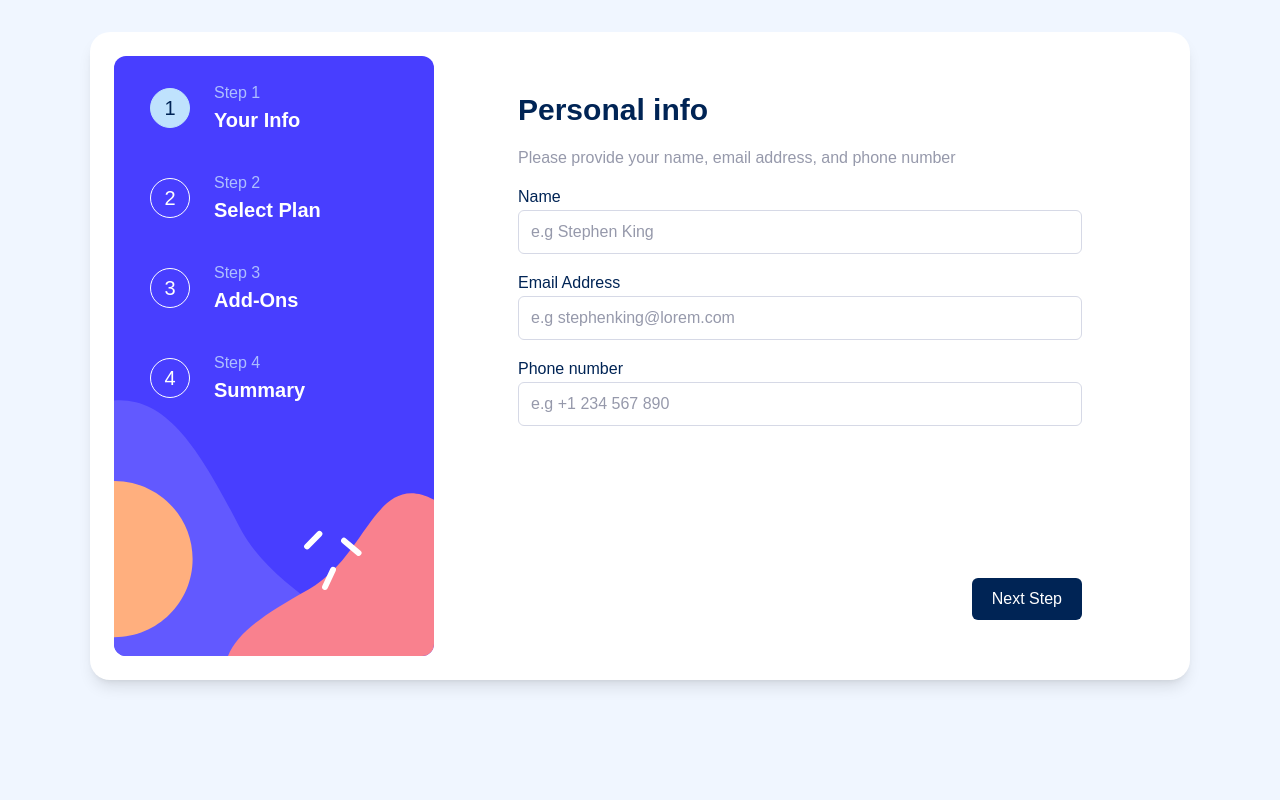
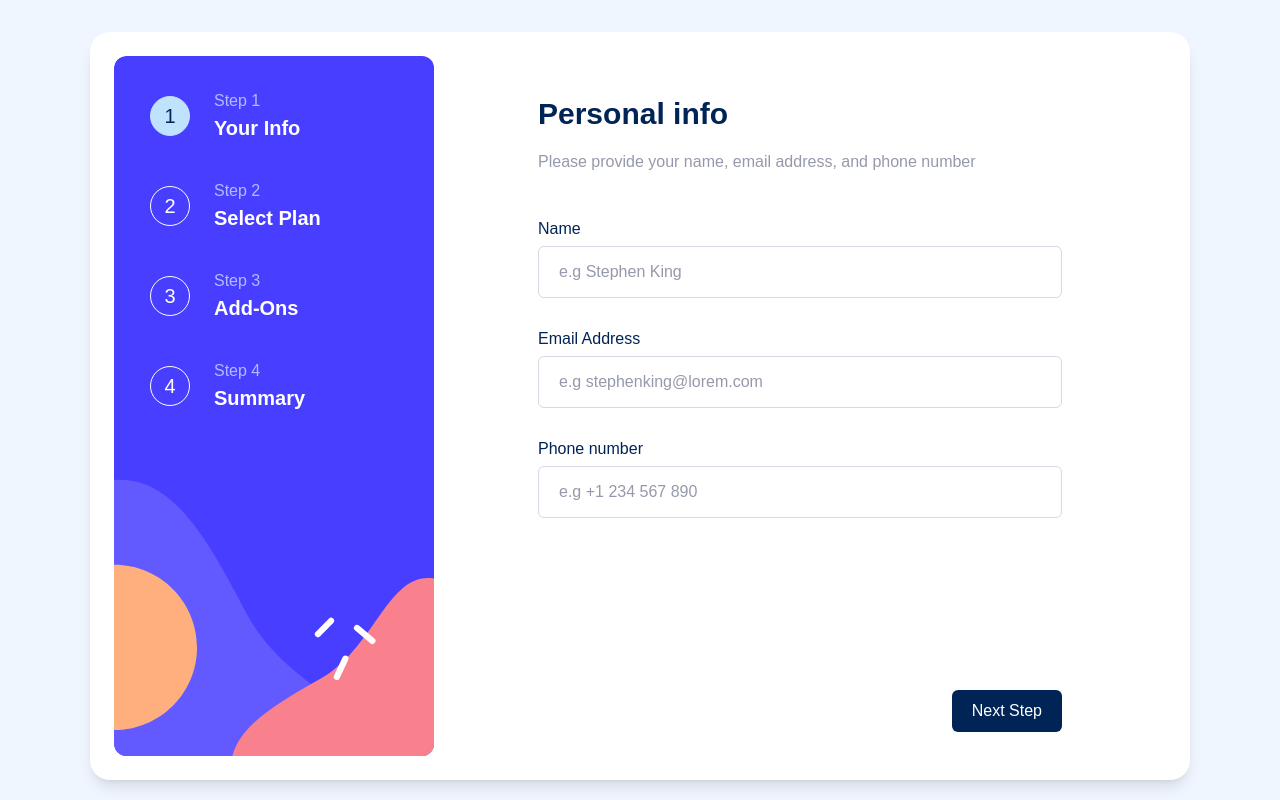
Before and after one commit to eugenederii/step-form, a React (Create React App) app: page / in a window 1280 px wide. Built offline with nearby package versions, Linux system fonts and the light colour scheme.

Commit message:
fix: fix view

```diff
--- a/src/components/input-plan-card/input-plan-card.tsx
+++ b/src/components/input-plan-card/input-plan-card.tsx
@@ -14,7 +14,7 @@ export const InputPlanCard: FC<InputPlanCardProps> = ({
 }) => {
   return (
     <label
-      className={`w-full flex md:flex-col gap-4 p-4 md:p-6 rounded-md border border-solid border-light-gray transition-all duration-800 cursor-pointer hover:border-purp-blue  ${
+      className={`w-full flex md:flex-col gap-4 p-4 md:p-6 rounded-lg border border-solid border-light-gray transition-all duration-800 cursor-pointer hover:border-purp-blue  ${
         checked ? "border-purp-blue" : "border-light-gray "
       }`}
     >
--- a/src/components/input/input.tsx
+++ b/src/components/input/input.tsx
@@ -12,7 +12,7 @@ export const Input = forwardRef<HTMLInputElement, InputProps>(
           id={name}
           name={name}
           ref={ref}
-          className={`w-full border placeholder:text-cool-gray font-medium placeholder:focus:text-marine border-solid  mt-1 duration-400 transition-colors outline-none shadow-none hover:border-marine rounded-md ease-linear focus:border-purp-blue px-3 py-3 ${
+          className={`w-full border placeholder:text-cool-gray font-medium placeholder:focus:text-marine border-solid  mt-1 md:mt-2 duration-400 transition-colors outline-none shadow-none hover:border-marine rounded-md ease-linear focus:border-purp-blue px-3 md:px-5 py-3 md:py-4 ${
             error ? "border-berry-red" : "border-light-gray"
           }`}
           {...props}
--- a/src/components/stepIndicator/stepIndicator.tsx
+++ b/src/components/stepIndicator/stepIndicator.tsx
@@ -12,14 +12,14 @@ export const StepIndicator: React.FC<StepIndicatorProps> = ({
   const steps = ["Your Info", "Select Plan", "Add-Ons", "Summary"];
 
   return (
-    <div className="relative w-full h-[25vh] md:h-[600px] md:max-w-[320px] ">
+    <div className="relative w-full h-[25vh] md:h-[700px] md:max-w-[320px] ">
       <img
         className="absolute w-full h-full object-cover object-[0%_90%] z-0 md:rounded-xl"
         src={bg}
         alt="bg"
       />
 
-      <div className="flex md:flex-col justify-center md:ml-4 gap-4 md:gap-6 text-center pt-3 pl-5 relative z-10">
+      <div className="flex md:flex-col justify-center md:ml-4 gap-4 md:gap-6 text-center pt-5 pl-5 relative z-10">
         {steps.map((step, index) => (
           <div className="flex  md:gap-6" key={index}>
             <div
--- a/src/pages/page-add-ons/page-add-ons.tsx
+++ b/src/pages/page-add-ons/page-add-ons.tsx
@@ -64,7 +64,7 @@ export const PageAddOns: FC<PageAddOnsProps> = ({
   return (
     <form
       onSubmit={handleContinue}
-      className="bg-white h-full flex flex-col justify-between gap-5 w-full rounded-lg shadow-xl md:shadow-none py-9 px-7"
+      className="bg-white h-full flex flex-col justify-between gap-5 w-full rounded-lg shadow-xl md:shadow-none md:pt-10 py-9 md:py-6 px-7 md:px-12"
     >
       <div className="flex flex-col gap-4">
         <h2 className="text-marine text-3xl font-semibold">Pick add-ons</h2>
--- a/src/pages/page-finish/page-finish.tsx
+++ b/src/pages/page-finish/page-finish.tsx
@@ -31,7 +31,7 @@ export const PageFinish: FC<PageFinishProps> = ({ onBack }) => {
   return (
     <form
       onSubmit={handleSubmit(onSubmit)}
-      className="bg-white h-full flex flex-col justify-between w-full rounded-lg shadow-xl md:shadow-none py-9 px-7"
+      className="bg-white h-full flex flex-col justify-between w-full rounded-lg shadow-xl md:shadow-none md:pt-10 py-9 md:py-6 px-7 md:px-12"
     >
       <div className="flex flex-col gap-4">
         <h2 className="text-marine text-3xl font-semibold">Finishing up</h2>
--- a/src/pages/page-form/page-form.tsx
+++ b/src/pages/page-form/page-form.tsx
@@ -28,15 +28,18 @@ export const PageForm: FC<PageFormProps> = ({ onContinue }) => {
 
   return (
     <form
-      className="bg-white h-full flex flex-col justify-between w-full rounded-lg shadow-xl md:shadow-none py-9 px-7"
+      className="bg-white h-full flex flex-col justify-between w-full rounded-lg shadow-xl md:shadow-none md:pt-10 py-9 md:py-6 px-7 md:px-12"
       onSubmit={handleContinue}
     >
-      <div className="flex flex-col gap-5">
-        <h2 className="text-marine text-3xl font-semibold">Personal info</h2>
-        <p className="text-cool-gray leading-5">
+      <div className="flex flex-col">
+        <h2 className="text-marine text-3xl font-semibold mb-4 md:mb-5">
+          Personal info
+        </h2>
+        <p className="text-cool-gray leading-5 mb-6 md:mb-0">
           Please provide your name, email address, and phone number
         </p>
 
+        <div className="flex flex-col gap-5 md:gap-8 md:mt-12">
           <Input
             placeholder="e.g Stephen King"
             type="text"
@@ -66,6 +69,7 @@ export const PageForm: FC<PageFormProps> = ({ onContinue }) => {
             })}
           />
         </div>
+      </div>
       {deviceType !== "mobile" && (
         <div className="flex justify-end">
           <button
--- a/src/pages/page-plan/page-plan.tsx
+++ b/src/pages/page-plan/page-plan.tsx
@@ -63,7 +63,7 @@ export const PagePlan: FC<PagePlanProps> = ({
   return (
     <form
       onSubmit={handleContinue}
-      className="bg-white h-full  flex flex-col justify-between w-full rounded-lg shadow-xl md:shadow-none py-9 px-7"
+      className="bg-white h-full  flex flex-col justify-between w-full rounded-lg shadow-xl md:shadow-none md:pt-10 py-9 md:py-6 px-7 md:px-12"
     >
       <div className="flex flex-col gap-4">
         <h2 className="text-marine text-3xl font-semibold">Select your plan</h2>
```
Lines whose indentation alone changed are shown as unchanged.
